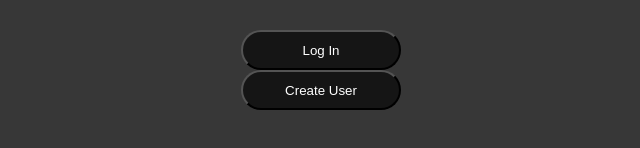
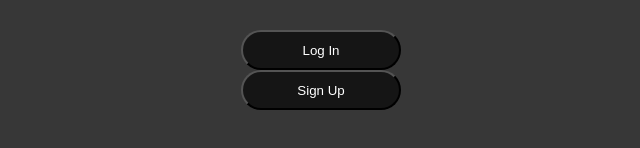
Before and after one commit to enmanuelrdgz/frontend-app, a Next.js app: page / in a window 1280 px wide. Shown: the part 338-486 px from the top of the page, without its empty margins (319-959 px from the left). Built offline with nearby package versions, Linux system fonts and the light colour scheme.

Commit message:
change button name in index page

```diff
--- a/src/app/page.tsx
+++ b/src/app/page.tsx
@@ -13,7 +13,7 @@ const IndexPage: React.FC = () => {
 
             <Link href="/signup">
                 <button className={styles.btn}>
-                    Create User
+                    Sign Up
                 </button>
             </Link>
         </main>
```
